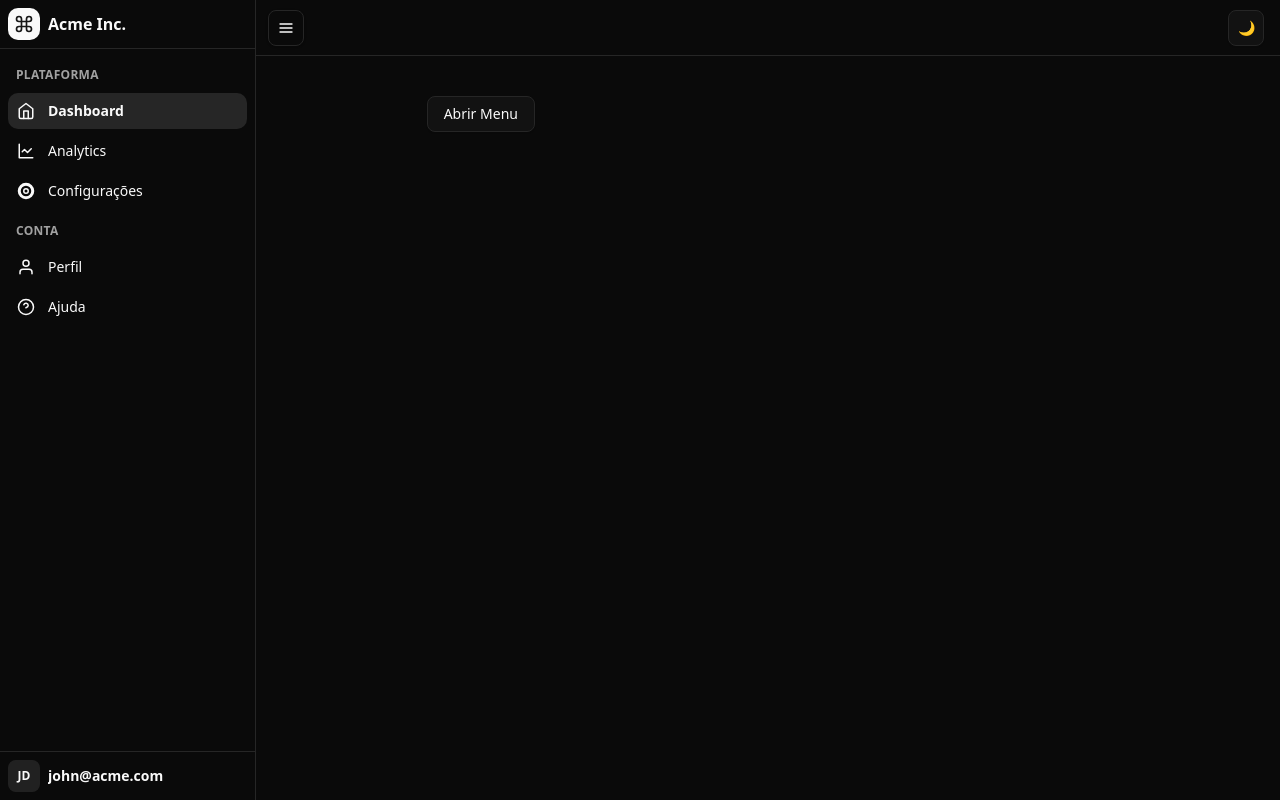
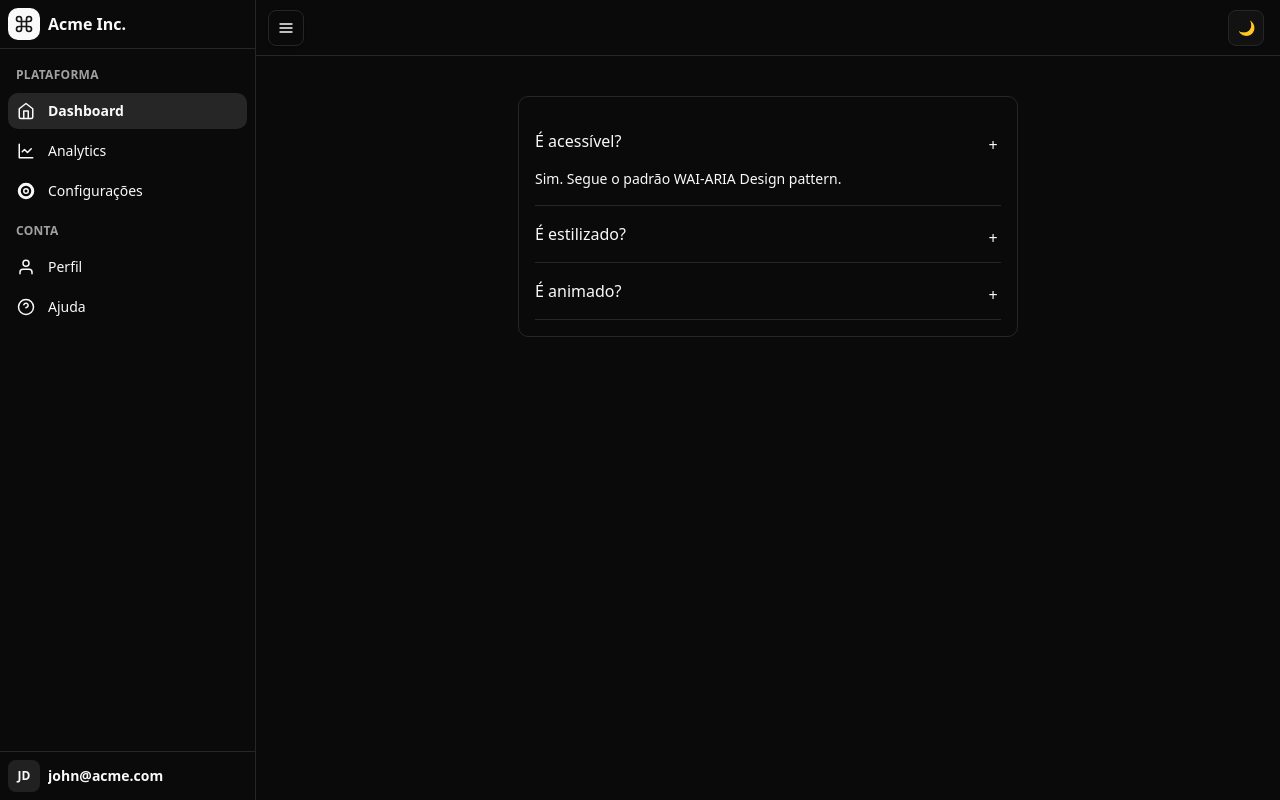
Before and after one commit to ian0x-S2/RAWUI, a SvelteKit app: page /about in a window 1280 px wide. Built offline with nearby package versions, Linux system fonts and the light colour scheme; no server answers.

Commit message:
add accordion v0.0.1

```diff
--- /dev/null
+++ b/src/lib/components/accordion/Accordion.svelte
@@ -0,0 +1,37 @@
+<script lang="ts">
+ import type { Snippet } from 'svelte';
+ import { AccordionState, setAccordionRoot, type AccordionType } from './ctx.svelte.js';
+ import type { HTMLAttributes } from 'svelte/elements';
+
+ type Props = {
+  type?: AccordionType;
+  value?: string | string[];
+  children: Snippet;
+  class?: string;
+ } & HTMLAttributes<HTMLDivElement>;
+
+ let {
+  children,
+  type = 'single',
+  value = $bindable(),
+  class: className = undefined,
+  ...restProps
+ }: Props = $props();
+
+ const rootState = new AccordionState(type, value);
+ setAccordionRoot(rootState);
+
+ $effect(() => {
+  value = rootState.value;
+ });
+
+ $effect(() => {
+  if (value !== undefined && value !== rootState.value) {
+   rootState.value = value;
+  }
+ });
+</script>
+
+<div class={className} {...restProps}>
+ {@render children()}
+</div>
--- /dev/null
+++ b/src/lib/components/accordion/AccordionContent.svelte
@@ -0,0 +1,24 @@
+<!-- src/lib/components/ui/accordion/AccordionContent.svelte -->
+<script lang="ts">
+ import { getAccordionItem, getAccordionRoot } from './ctx.svelte.js';
+ import { slide } from 'svelte/transition';
+ import { cn } from '$lib/utils';
+
+ let { children, class: className = undefined, ...restProps } = $props();
+
+ const root = getAccordionRoot();
+ const item = getAccordionItem();
+
+ let isOpen = $derived(root.isSelected(item.value));
+</script>
+
+{#if isOpen}
+ <div
+  transition:slide={{ duration: 200 }}
+  class="overflow-hidden text-sm transition-all data-[state=closed]:animate-accordion-up data-[state=open]:animate-accordion-down"
+ >
+  <div class={cn('pt-0 pb-4', className)} {...restProps}>
+   {@render children()}
+  </div>
+ </div>
+{/if}
--- /dev/null
+++ b/src/lib/components/accordion/AccordionItem.svelte
@@ -0,0 +1,19 @@
+<script lang="ts">
+ import { AccordionItemState, setAccordionItem } from './ctx.svelte.js';
+ import { cn } from '$lib/utils';
+
+ let {
+  children,
+  value,
+  disabled = false,
+  class: className = undefined,
+  ...restProps
+ } = $props();
+
+ const itemState = new AccordionItemState(value, disabled);
+ setAccordionItem(itemState);
+</script>
+
+<div class={cn('border-b', className)} {...restProps}>
+ {@render children()}
+</div>
--- /dev/null
+++ b/src/lib/components/accordion/AccordionTrigger.svelte
@@ -0,0 +1,30 @@
+<script lang="ts">
+ import { getAccordionItem, getAccordionRoot } from './ctx.svelte.js';
+ import { cn } from '$lib/utils';
+
+ let { children, class: className = undefined, ...restProps } = $props();
+
+ const root = getAccordionRoot();
+ const item = getAccordionItem();
+
+ let isOpen = $derived(root.isSelected(item.value));
+</script>
+
+<h3 class="flex">
+ <button
+  type="button"
+  onclick={() => !item.disabled && root.toggle(item.value)}
+  disabled={item.disabled}
+  aria-expanded={isOpen}
+  data-state={isOpen ? 'open' : 'closed'}
+  class={cn(
+   'flex flex-1 items-center justify-between py-4 font-medium transition-all hover:underline [&[data-state=open]>svg]:rotate-180',
+   className
+  )}
+  {...restProps}
+ >
+  {@render children()}
+
+  <span class="h-4 w-4 shrink-0 transition-transform duration-200"> + </span>
+ </button>
+</h3>
--- /dev/null
+++ b/src/lib/components/accordion/ctx.svelte.ts
@@ -0,0 +1,57 @@
+import { getContext, setContext } from 'svelte';
+
+export type AccordionType = 'single' | 'multiple';
+
+export class AccordionState {
+ value = $state<string | string[] | undefined>(undefined);
+ type: AccordionType;
+
+ constructor(type: AccordionType = 'single', defaultValue?: string | string[]) {
+  this.type = type;
+  this.value = defaultValue;
+
+  if (type === 'multiple' && !Array.isArray(this.value)) {
+   this.value = this.value ? [this.value as string] : [];
+  }
+ }
+
+ isSelected(itemValue: string) {
+  if (this.type === 'multiple') {
+   return Array.isArray(this.value) && this.value.includes(itemValue);
+  }
+  return this.value === itemValue;
+ }
+
+ toggle(itemValue: string) {
+  if (this.type === 'multiple') {
+   const current = (this.value as string[]) || [];
+   if (current.includes(itemValue)) {
+    this.value = current.filter((v) => v !== itemValue);
+   } else {
+    this.value = [...current, itemValue];
+   }
+  } else {
+   this.value = this.value === itemValue ? undefined : itemValue;
+  }
+ }
+}
+
+export class AccordionItemState {
+ value: string;
+ disabled: boolean;
+
+ constructor(value: string, disabled: boolean) {
+  this.value = value;
+  this.disabled = disabled;
+ }
+}
+
+const ROOT_KEY = 'accordion-root';
+const ITEM_KEY = 'accordion-item';
+
+export const setAccordionRoot = (state: AccordionState) => setContext(ROOT_KEY, state);
+export const getAccordionRoot = () => getContext<AccordionState>(ROOT_KEY);
+
+export const setAccordionItem = (state: AccordionItemState) =>
+ setContext(ITEM_KEY, state);
+export const getAccordionItem = () => getContext<AccordionItemState>(ITEM_KEY);
--- /dev/null
+++ b/src/lib/components/accordion/index.ts
@@ -0,0 +1,6 @@
+import Accordion from './Accordion.svelte';
+import AccordionItem from './AccordionItem.svelte';
+import AccordionTrigger from './AccordionTrigger.svelte';
+import AccordionContent from './AccordionContent.svelte';
+
+export { Accordion, AccordionItem, AccordionTrigger, AccordionContent };
--- a/src/routes/about/+page.svelte
+++ b/src/routes/about/+page.svelte
@@ -1,17 +1,34 @@
 <script lang="ts">
- import DropdownContent from '$lib/components/dropdown/DropdownContent.svelte';
- import DropdownMenu from '$lib/components/dropdown/DropdownMenu.svelte';
- import DropdownTrigger from '$lib/components/dropdown/DropdownTrigger.svelte';
- import DropdownItem from '$lib/components/dropdown/DropdownItem.svelte';
+ import {
+  Accordion,
+  AccordionContent,
+  AccordionItem,
+  AccordionTrigger
+ } from '$lib/components/accordion/index';
+
+ // Opcional: bindable state
+ let value = $state('item-1');
 </script>
 
-<div class="mx-auto mt-10 w-2/3">
- <DropdownMenu>
-  <DropdownTrigger>Abrir Menu</DropdownTrigger>
+<div class="mx-auto mt-10 w-[500px] rounded-lg border p-4">
+ <Accordion type="single" bind:value class="w-full">
+  <AccordionItem value="item-1">
+   <AccordionTrigger>É acessível?</AccordionTrigger>
+   <AccordionContent>Sim. Segue o padrão WAI-ARIA Design pattern.</AccordionContent>
+  </AccordionItem>
 
-  <DropdownContent>
-   <DropdownItem onclick={() => alert('Oi')}>Meu Perfil</DropdownItem>
-   <DropdownItem>Sair</DropdownItem>
-  </DropdownContent>
- </DropdownMenu>
+  <AccordionItem value="item-2">
+   <AccordionTrigger>É estilizado?</AccordionTrigger>
+   <AccordionContent>
+    Sim. Vem com estilos padrão que combinam com o resto dos componentes UI.
+   </AccordionContent>
+  </AccordionItem>
+
+  <AccordionItem value="item-3">
+   <AccordionTrigger>É animado?</AccordionTrigger>
+   <AccordionContent>
+    Sim. Usa a transição nativa <code>slide</code> do Svelte para suavidade.
+   </AccordionContent>
+  </AccordionItem>
+ </Accordion>
 </div>
```
